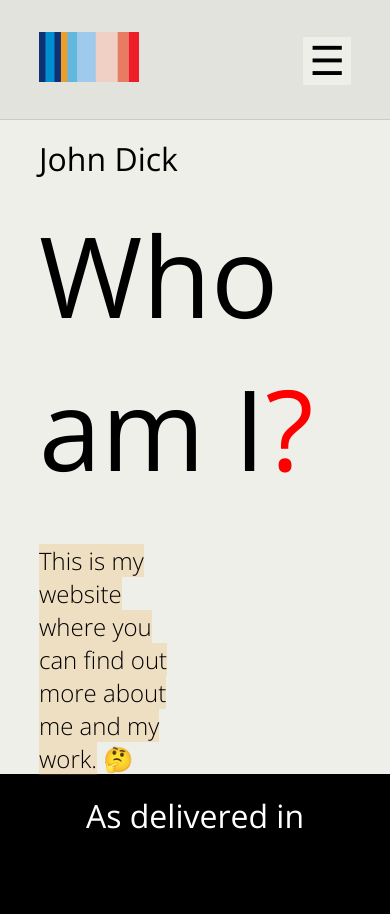
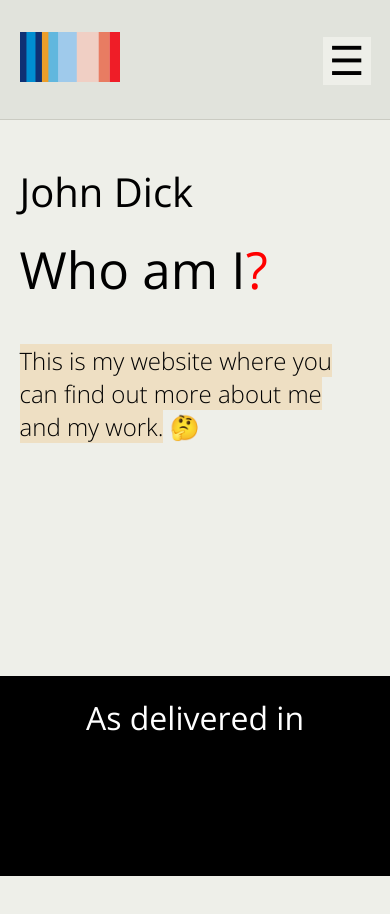
Before and after one commit to johndck/johndick-me-react-build, a React (Vite) app: page / in a window 390 px wide. Shown: the top 914 px of the page. After the commit the page ends 876 px from the top, so only its background shows below. Built offline with nearby package versions, Linux system fonts and the light colour scheme.

Commit message:
updated responsive sizing

```diff
--- a/src/index.css
+++ b/src/index.css
@@ -180,13 +180,15 @@ p {
 /* here is the hero section styling */
 
 .hero {
-  height: 75vh;
+  height: 70vh;
 }
 
 .hero h1 {
   font-family: "Open Sans", sans-serif;
-  font-size: 2em;
+  font-size: 4em;
   font-weight: 400; /* Regular weight */
+  margin-top: 50px;
+  margin-bottom: 50px;
 }
 
 .hero h2 {
@@ -194,7 +196,7 @@ p {
   font-size: 7em;
   font-weight: 400; /* Light weight */
   margin: 0;
-  margin-bottom: 40px;
+  margin-bottom: 60px;
 }
 
 .redq {
@@ -297,4 +299,56 @@ p {
   .evidenceGridHolder {
     grid-template-columns: 1fr;
   }
+
+  .hero h1 {
+    font-size: 3em;
+    margin-bottom: 30px;
+  }
+
+  .hero h2 {
+    margin: 0;
+    margin-bottom: 40px;
+  }
+
+  .hero p {
+    max-width: 75%;
+  }
 }
+
+@media (max-width: 600px) {
+  .hero h1 {
+    font-size: 2.5em;
+    margin-bottom: 20px;
+  }
+
+  .hero h2 {
+    font-size: 4em;
+    margin: 0;
+    margin-bottom: 40px;
+  }
+
+  .hero p {
+    max-width: 95%;
+  }
+}
+
+@media (max-width: 400px) {
+  .container {
+    max-width: 90%;
+  }
+
+  .hero {
+    height: 60vh;
+  }
+
+  .hero h1 {
+    font-size: 2.5em;
+    margin-bottom: 20px;
+  }
+
+  .hero h2 {
+    font-size: 3.2em;
+    margin: 0;
+    margin-bottom: 40px;
+  }
+}
```
